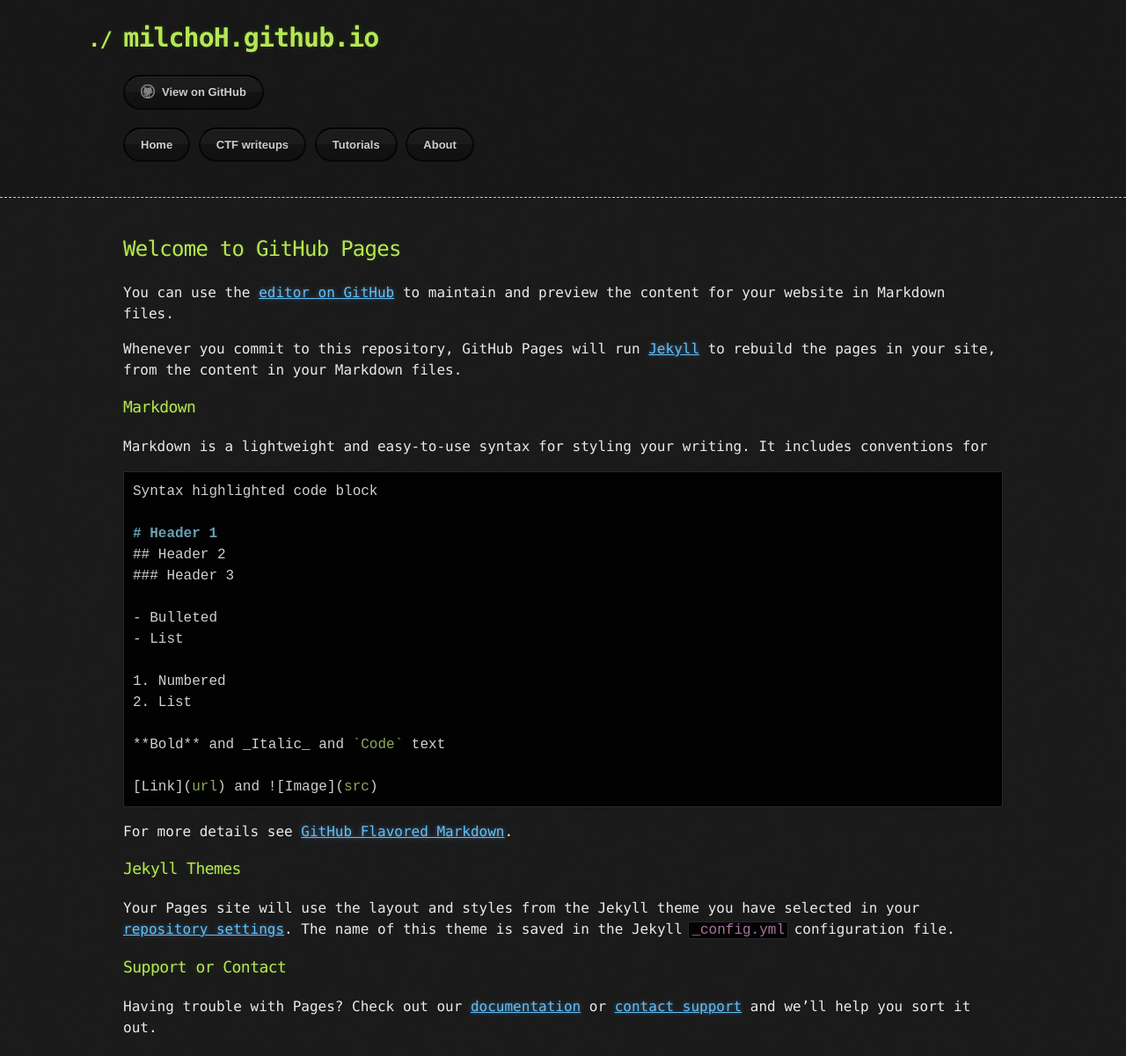
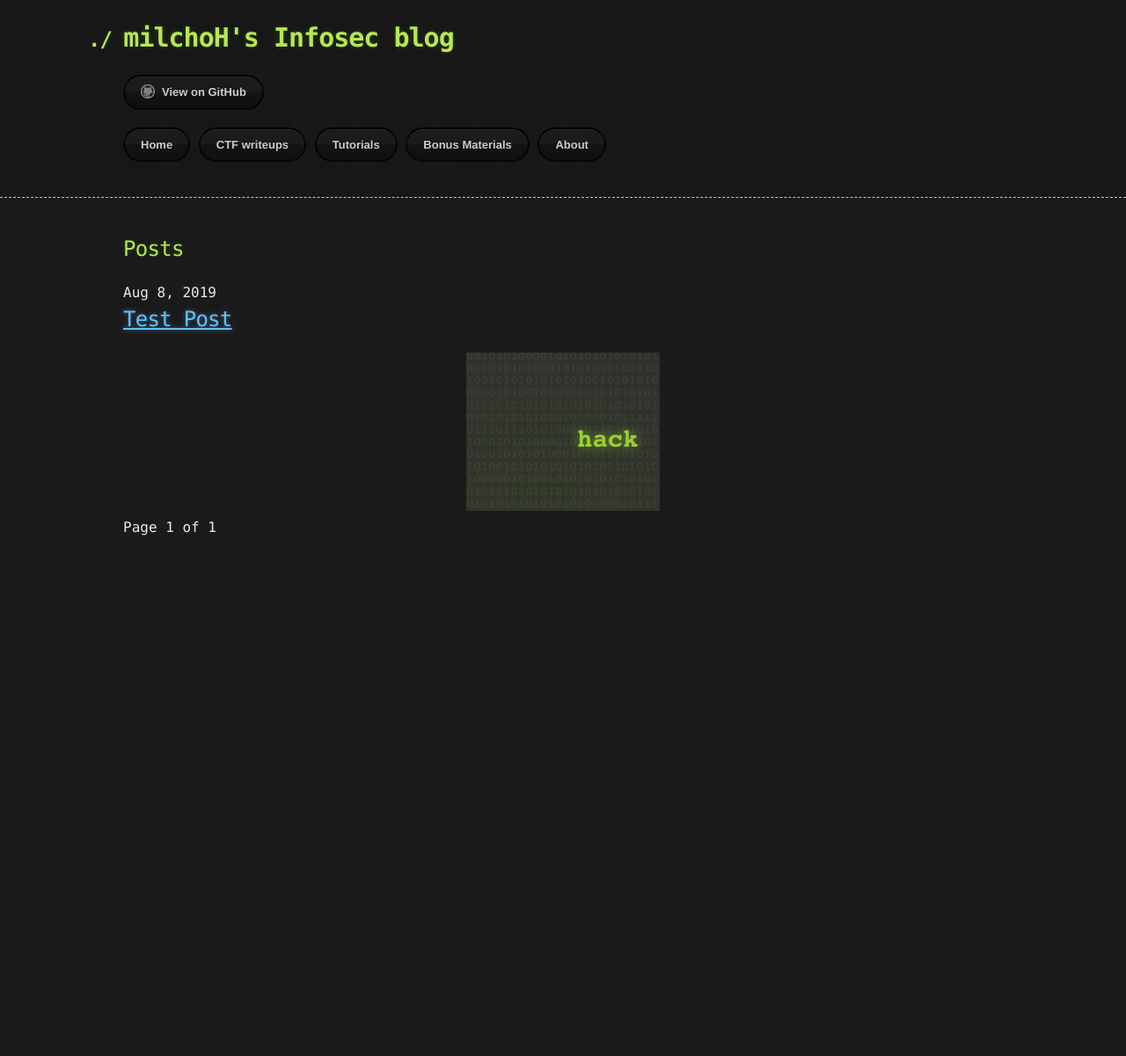
Before and after one commit to milchoH/milchoH.github.io, a Jekyll site: the page built from index.html, in a window 1280 px wide. Shown: the whole page at 88% size. Built offline with Jekyll 4.4.1, drawn with Linux system fonts in a browser that asks for light colours; our own code applies the rules of GitHub Pages for plain Markdown files; the list of posts is cut into pages by our own code; the repository's description, which GitHub fills in, is left out; after the commit the page ends 900 px from its top, so only the background shows below that.

Commit message:
Adding some pages

```diff
--- a/Gemfile
+++ b/Gemfile
@@ -3,5 +3,6 @@
 source 'https://rubygems.org'
 
 gem "minima"
+gem "jekyll-paginate"
 
 gemspec
--- a/_config.yml
+++ b/_config.yml
@@ -1 +1,12 @@
 theme: jekyll-theme-hacker
+
+title: milchoH's Infosec blog
+url: "https://milchoh.github.io" # the base hostname & protocol for your site, e.g. http://example.com
+github_username:  milchoH
+# Build settings
+plugins:
+  - jekyll-feed
+  - jekyll-paginate
+permalink: /:categories/:title/
+paginate: 5
+paginate_path: "page:num"
--- a/_layouts/default.html
+++ b/_layouts/default.html
@@ -20,10 +20,11 @@
           <a href="{{ site.github.repository_url }}" class="btn btn-github"><span class="icon"></span>View on GitHub</a>
         </section>
         <section id="menu">
-          <a href="./" class="btn"> Home </a>
-          <a href="writeups.html" class="btn"> CTF writeups </a>
-          <a href="tutorials.html" class="btn"> Tutorials </a>
-          <a href="about.html" class="btn"> About </a>
+          <a href="/" class="btn"> Home </a>
+          <a href="/writeups.html" class="btn"> CTF writeups </a>
+          <a href="/tutorials.html" class="btn"> Tutorials </a>
+          <a href="/bonusmaterials.html" class="btn"> Bonus Materials </a>
+          <a href="/about.html" class="btn"> About </a>
         </section>
       </div>
     </header>
--- /dev/null
+++ b/_layouts/home.html
@@ -0,0 +1,38 @@
+---
+layout: default
+---
+<h2 class="post-list-heading">{{ page.list_title | default: "Posts" }}</h2>
+{% for post in paginator.posts %}
+ {%- assign date_format = site.minima.date_format | default: "%b %-d, %Y" -%}
+ <span class="post-meta">{{ post.date | date: date_format }}</span>
+ <h2><a href="{{ post.url }}">{{ post.title }}</a></h2>
+ <center> <img src="{{ site.baseurl }}/images/{{ post.image }}"> </center>
+{% endfor %}
+<span class="page-number">Page {{ paginator.page }} of {{ paginator.total_pages }}</span>
+{% if site.paginate_path != 'page:num'%}
+{% assign paginate_url = site.paginate_path | remove:'/page:num' %}
+{% if paginator.previous_page %}
+  {% if paginator.previous_page == 1 %}
+  <a class="newer-posts" href="{{ site.url }}/{{ paginate_url }}/" class="btn" title="Newer Posts">&larr; Newer Posts</a>
+  {% else %}
+ <a class="newer-posts" href="{{ site.url }}/{{ paginate_url }}/page{{ paginator.previous_page }}/" class="btn" title="Newer Posts">&larr; Newer Posts</a>
+  {% endif %}
+{% endif %}
+{% if paginator.next_page %}
+<a class="older-posts" href="{{ site.url }}/{{ paginate_url }}/page{{ paginator.next_page }}/" class="btn" title="Older Posts">Older Posts &rarr;</a>
+{% endif %}
+{% else %}
+{% if paginator.previous_page %}
+  {% if paginator.previous_page == 1 %}
+  <a class="newer-posts" href="{{ site.url }}/" class="btn" title="Newer Posts">&larr; Newer Posts</a>
+  {% else %}
+ <a class="newer-posts" href="{{ site.url }}/page{{ paginator.previous_page }}/" class="btn" title="Newer Posts">&larr; Newer Posts</a>
+  {% endif %}
+{% endif %}
+{% if paginator.next_page %}
+<a class="older-posts" href="{{ site.url }}/page{{ paginator.next_page }}/" class="btn" title="Older Posts">Older Posts &rarr;</a>
+            </nav>
+        </div>
+    </div>
+{% endif %}
+{% endif %}
--- /dev/null
+++ b/about.md
@@ -0,0 +1,32 @@
+---
+title: About
+layout: default
+permalink: /about
+
+---
+# About
+
+CyberSec/InfoSec enthusiast. Always learning how things work and how to break them.
+
+* CEHv10 Cetified
+* OWASP member
+* BACEH (Bulgarian Association of Certified Ethical Hackers) member
+* CyberSec/InfoSec lecturer
+* Penetration tester
+* CTF player mostly on Hacker101 (when able to find time)
+
+I am starting with Hack The Box challenges and CTFs in order to prepare for OSCP certification
+
+Hack The Box profile: [milcho](https://www.hackthebox.eu/home/users/profile/78478)
+
+Root-me profile: [Bers3rkCrAck](https://www.root-me.org/Bers3rkCrAck?lang=en)
+BugBountyNotes profile: [zaptos](https://www.bugbountynotes.com/user/zaptos)
+
+Github: [milchoH](https://github.com/milchoH)
+
+HackerOne profile: [hekimov](https://hackerone.com/hekimov)
+
+LinkedIn: [Milcho Hekimov](https://www.linkedin.com/in/milcho-hekimov/)
+
+
+[Back to Home](/)
--- /dev/null
+++ b/index.html
@@ -0,0 +1,3 @@
+---
+layout: home
+---
```
Also changed, not shown: Old_index.md (added, +123 -0 lines), _layouts/post.html (+27 -8 lines), _posts/2019-08-08-first-post.md (added, +7 -0 lines), bonusmaterials.md (added, +7 -0 lines), tutorials.md (added, +12 -0 lines), writeups.md (added, +12 -0 lines), images/thumbnail.png (added).
